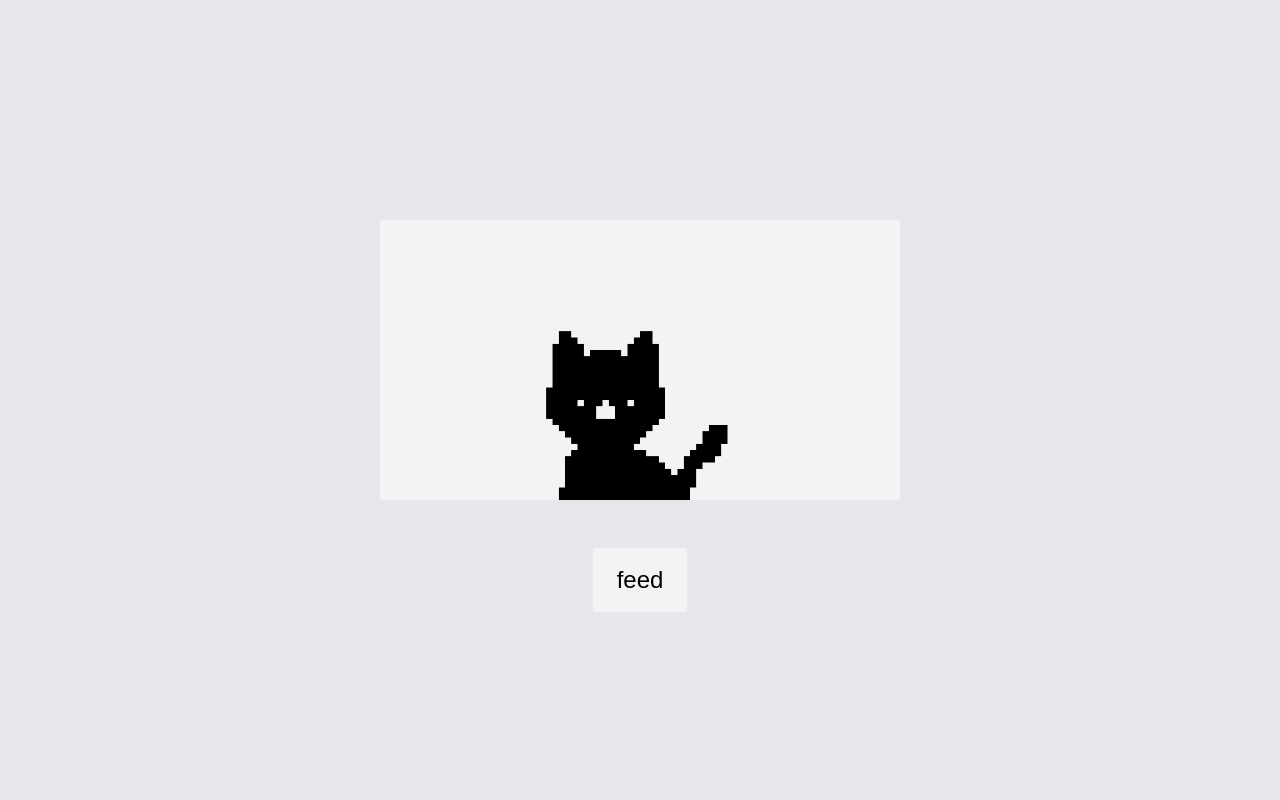
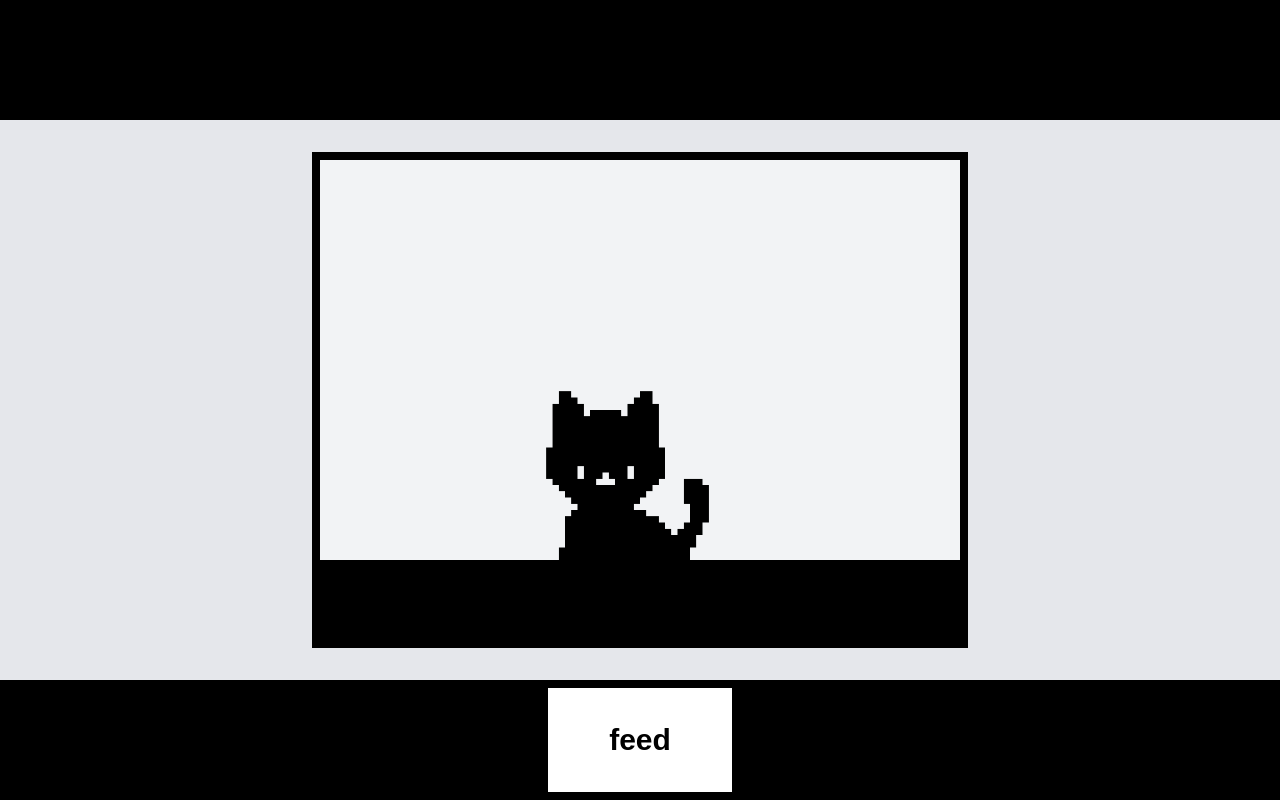
Before and after one commit to RishikSarkar/neko-sekai, a Next.js app: page / in a window 1280 px wide. Built offline with nearby package versions, Linux system fonts and the light colour scheme; a web font is replaced by a local one.

Commit message:
top and bottom bars added, stylistic changes

```diff
--- a/app/layout.js
+++ b/app/layout.js
@@ -1,7 +1,8 @@
 import { Inter } from "next/font/google";
 import "./globals.css";
-import NavBar from "@/components/NavBar";
+import TopBar from "@/components/TopBar";
 import { Nova_Mono } from "next/font/google";
+import BottomBar from "@/components/BottomBar";
 
 const inter = Inter({ subsets: ["latin"] });
 
@@ -20,8 +21,9 @@ export default function RootLayout({ children }) {
   return (
     <html lang="en" className={`${novaMono.variable} font-sans`}>
       <body className={inter.className}>
-        {/* <NavBar /> */}
+        <TopBar />
         {children}
+        <BottomBar />
       </body>
     </html>
   );
--- /dev/null
+++ b/components/BottomBar.jsx
@@ -0,0 +1,8 @@
+
+export default function BottomBar() {
+    return (
+      <div className="fixed bottom-0 left-0 w-full h-[15vh] bg-black bordert-8 border-black z-40">
+
+      </div>
+    );
+  }
--- a/components/NavBar.jsx
+++ /dev/null
@@ -1,7 +0,0 @@
-
-export default function NavBar() {
-  return (
-    <div className="bg-black/20 w-screen h-20 flex items-center justify-center">
-    </div>
-  );
-}
--- a/components/Pet.jsx
+++ b/components/Pet.jsx
@@ -15,7 +15,7 @@ export default function Pet() {
   const animations = {
     idle: {
       sequence: generateSequence("/assets/sprites/cat/01/cat-01-idle/cat-01-idle", 10),
-      loopCount: 5,
+      loopCount: 10,
     },
     yawn: {
       sequence: generateSequence("/assets/sprites/cat/01/cat-01-yawn/cat-01-yawn", 14),
@@ -67,11 +67,18 @@ export default function Pet() {
   return (
     <div id='pet' className='bg-gray-200 w-full h-screen font-mono select-none'>
       <div className="w-full h-full flex flex-col items-center justify-center text-center">
-        <div className="select-none mt-20 py-20 px-40 pb-0 bg-white/50">
-          <Image src={animations[currentAnimation].sequence[frameIndex]} alt="Pet" width={200} height={200} unoptimized={true} />
+        <div className='border-8 border-black'>
+          <div className="select-none w-[50vw] h-[50vh] flex bg-white/50 items-end justify-center">
+            <div>
+              <Image src={animations[currentAnimation].sequence[frameIndex]} alt="Pet" width={200} height={200} unoptimized={true} />
+            </div>
+          </div>
+          <div className='w-[50vw] h-[10vh] bg-black' />
         </div>
-        <div onClick={feedPet} className='text-2xl text-black text-center m-12 py-4 px-6 bg-white/50 hover:bg-white/80 hover:cursor-pointer ease-in duration-200'>
-          feed
+        <div onClick={feedPet} className='fixed bottom-0 h-[15vh] w-[25vh] bg-white hover:bg-white/80 hover:cursor-pointer border-8 border-black ease-in duration-200 z-50'>
+          <div className='flex items-center justify-center h-full w-full text-center text-black font-bold text-3xl'>
+            feed
+          </div>
         </div>
       </div>
     </div>
--- /dev/null
+++ b/components/TopBar.jsx
@@ -0,0 +1,8 @@
+
+export default function TopBar() {
+  return (
+    <div className="fixed top-0 left-0 w-full h-[15vh] bg-black z-40">
+
+    </div>
+  );
+}
```
